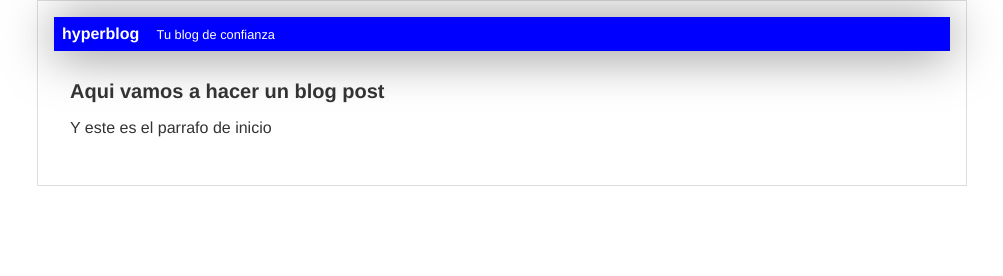
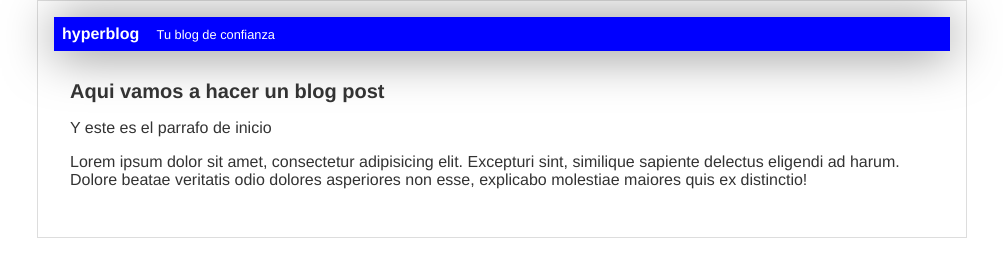
Before and after one commit to anyelicardenas/hyperblog, a plain HTML site: page index.html in a window 1280 px wide. Shown: the whole page, without its empty margins (138-1141 px from the left). Drawn offline with Linux system fonts and the light colour scheme.

```diff
--- a/index.html
+++ b/index.html
@@ -12,6 +12,7 @@
                 <div id="post">
                 <h1>Aqui vamos a hacer un blog post</h1>
                 <p>Y este es el parrafo de inicio</p>
+                <p>Lorem ipsum dolor sit amet, consectetur adipisicing elit. Excepturi sint, similique sapiente delectus eligendi ad harum. Dolore beatae veritatis odio dolores asperiores non esse, explicabo molestiae maiores quis ex distinctio!</p>
                 </div>
         </div>
     </body>
```
